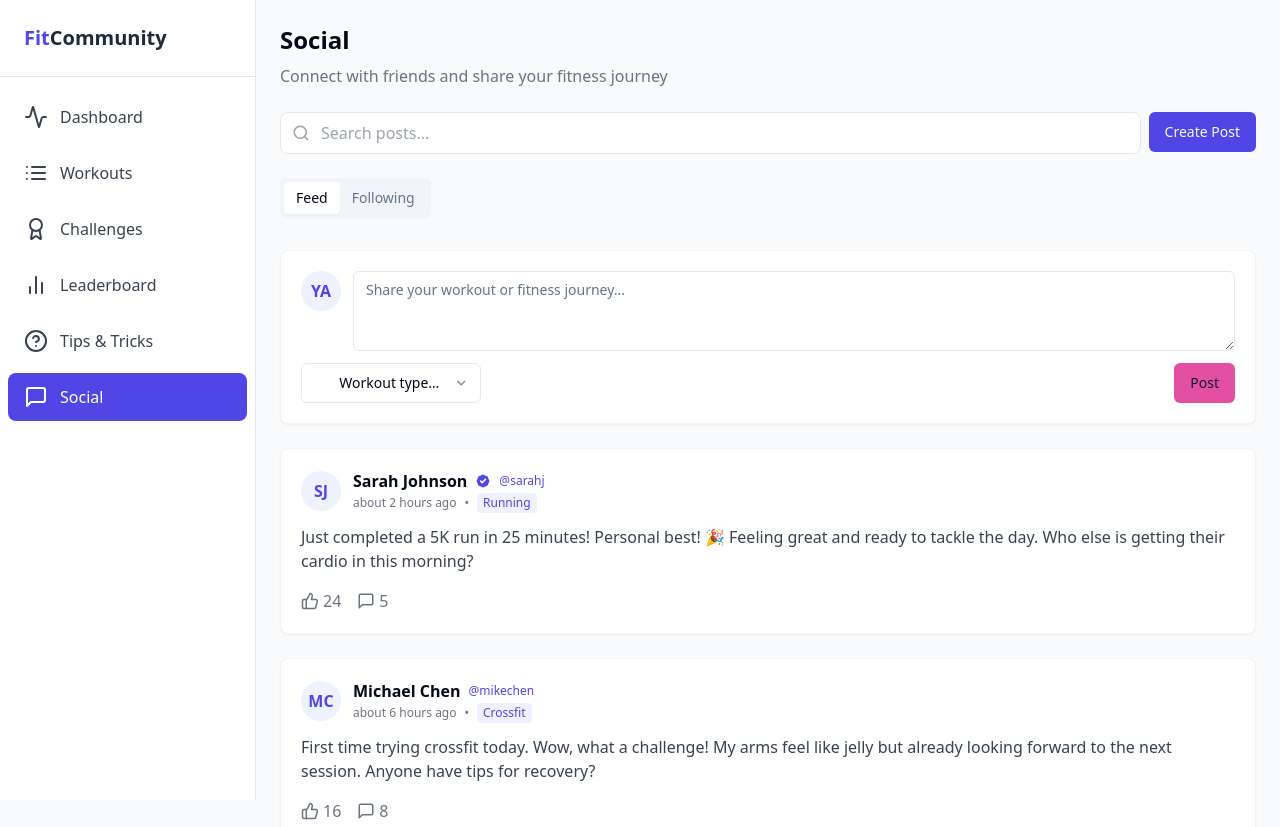
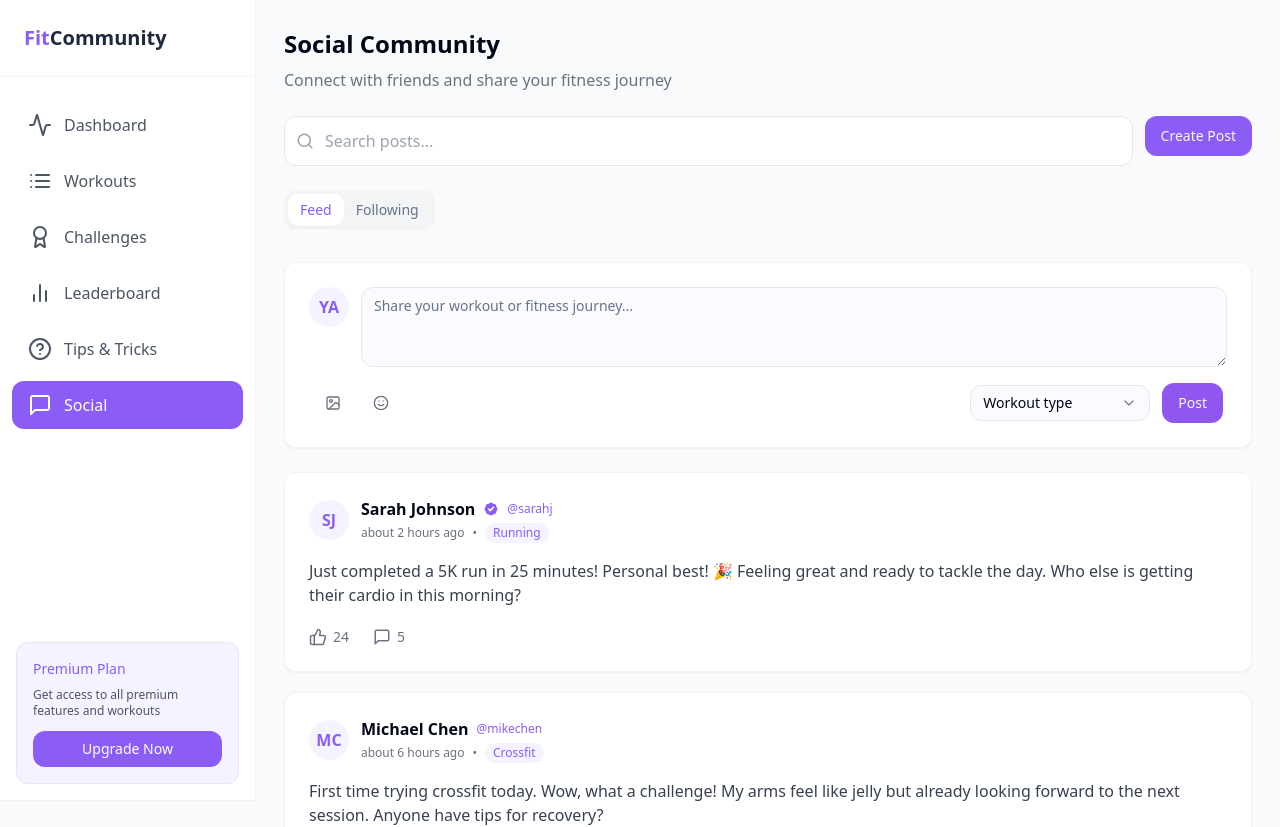
Before and after one commit to earlbryt/fitness-forge-community, a React (Vite) app: page /social in a window 1280 px wide. Shown: the top 827 px of the page. Built offline with nearby package versions, Linux system fonts and the light colour scheme.

Commit message:
Refactor: Apply design changes
Apply design changes to improve the aesthetics of the application.

```diff
--- a/src/components/layout/AppLayout.tsx
+++ b/src/components/layout/AppLayout.tsx
@@ -8,7 +8,7 @@ const AppLayout = () => {
   return (
     <div className="bg-gray-50 min-h-screen">
       <Sidebar />
-      <div className="lg:ml-64 p-4 md:p-6 pb-24 lg:pb-6">
+      <div className="lg:ml-64 p-5 md:p-7 pb-24 lg:pb-7 max-w-7xl">
         <Outlet />
       </div>
       <MobileNav />
--- a/src/components/layout/MobileNav.tsx
+++ b/src/components/layout/MobileNav.tsx
@@ -6,11 +6,11 @@ import { Activity, List, Award, BarChart2, MessageSquare } from 'lucide-react';
 const MobileNav = () => {
   return (
     <div className="mobile-only mobile-nav">
-      <MobileNavItem to="/" icon={<Activity size={24} />} label="Home" />
-      <MobileNavItem to="/workouts" icon={<List size={24} />} label="Workouts" />
-      <MobileNavItem to="/challenges" icon={<Award size={24} />} label="Challenges" />
-      <MobileNavItem to="/social" icon={<MessageSquare size={24} />} label="Social" />
-      <MobileNavItem to="/leaderboard" icon={<BarChart2 size={24} />} label="Leaderboard" />
+      <MobileNavItem to="/" icon={<Activity size={22} />} label="Home" />
+      <MobileNavItem to="/workouts" icon={<List size={22} />} label="Workouts" />
+      <MobileNavItem to="/challenges" icon={<Award size={22} />} label="Challenges" />
+      <MobileNavItem to="/social" icon={<MessageSquare size={22} />} label="Social" />
+      <MobileNavItem to="/leaderboard" icon={<BarChart2 size={22} />} label="Leaderboard" />
     </div>
   );
 };
@@ -30,7 +30,7 @@ const MobileNavItem = ({ to, icon, label }: MobileNavItemProps) => {
       }
     >
       {icon}
-      <span className="text-xs">{label}</span>
+      <span className="text-xs font-medium">{label}</span>
     </NavLink>
   );
 };
--- a/src/components/layout/Sidebar.tsx
+++ b/src/components/layout/Sidebar.tsx
@@ -5,13 +5,13 @@ import { Activity, List, Award, BarChart2, MessageSquare, HelpCircle } from 'luc
 
 const Sidebar = () => {
   return (
-    <div className="desktop-only bg-white border-r border-gray-200 w-64 flex flex-col h-screen fixed">
-      <div className="p-6 border-b border-gray-200">
+    <div className="desktop-only bg-white border-r border-gray-100 w-64 flex flex-col h-screen fixed shadow-sm">
+      <div className="p-6 border-b border-gray-100">
         <h1 className="text-xl font-bold text-brand-dark flex items-center">
           <span className="text-brand-primary">Fit</span>Community
         </h1>
       </div>
-      <nav className="flex-1 pt-4 px-2">
+      <nav className="flex-1 pt-6 px-3">
         <SidebarLink to="/" icon={<Activity />} label="Dashboard" />
         <SidebarLink to="/workouts" icon={<List />} label="Workouts" />
         <SidebarLink to="/challenges" icon={<Award />} label="Challenges" />
@@ -19,6 +19,14 @@ const Sidebar = () => {
         <SidebarLink to="/tips" icon={<HelpCircle />} label="Tips & Tricks" />
         <SidebarLink to="/social" icon={<MessageSquare />} label="Social" />
       </nav>
+
+      <div className="p-4 m-4 mt-auto rounded-xl bg-brand-light border border-brand-primary/10">
+        <div className="text-sm font-medium text-brand-primary mb-2">Premium Plan</div>
+        <p className="text-xs text-gray-600 mb-3">Get access to all premium features and workouts</p>
+        <button className="w-full bg-brand-primary hover:bg-brand-primary/90 text-white text-sm py-2 rounded-lg transition-colors">
+          Upgrade Now
+        </button>
+      </div>
     </div>
   );
 };
@@ -34,10 +42,10 @@ const SidebarLink = ({ to, icon, label }: SidebarLinkProps) => {
     <NavLink
       to={to}
       className={({ isActive }) =>
-        `flex items-center px-4 py-3 mb-2 rounded-lg transition-colors ${
+        `flex items-center px-4 py-3 mb-2 rounded-xl transition-colors ${
           isActive
             ? 'bg-brand-primary text-white font-medium'
-            : 'text-gray-700 hover:bg-gray-100'
+            : 'text-gray-600 hover:bg-brand-light hover:text-brand-primary'
         }`
       }
     >
--- a/src/index.css
+++ b/src/index.css
@@ -5,7 +5,7 @@
 
 @layer base {
   :root {
-    --background: 0 0% 100%;
+    --background: 250 100% 99%;
     --foreground: 222.2 84% 4.9%;
 
     --card: 0 0% 100%;
@@ -14,16 +14,16 @@
     --popover: 0 0% 100%;
     --popover-foreground: 222.2 84% 4.9%;
 
-    --primary: 246 80% 60%;
+    --primary: 262 83% 64%;
     --primary-foreground: 210 40% 98%;
 
-    --secondary: 326 73% 60%;
+    --secondary: 40 100% 60%;
     --secondary-foreground: 222.2 47.4% 11.2%;
 
     --muted: 210 40% 96.1%;
     --muted-foreground: 215.4 16.3% 46.9%;
 
-    --accent: 262 60% 63%;
+    --accent: 246 80% 60%;
     --accent-foreground: 222.2 47.4% 11.2%;
 
     --destructive: 0 84.2% 60.2%;
@@ -31,18 +31,18 @@
 
     --border: 214.3 31.8% 91.4%;
     --input: 214.3 31.8% 91.4%;
-    --ring: 246 80% 60%;
+    --ring: 262 83% 64%;
 
-    --radius: 0.5rem;
+    --radius: 0.75rem;
 
-    --sidebar-background: 246 80% 97%;
+    --sidebar-background: 250 100% 99%;
     --sidebar-foreground: 240 5.3% 26.1%;
-    --sidebar-primary: 246 80% 60%;
+    --sidebar-primary: 262 83% 64%;
     --sidebar-primary-foreground: 0 0% 98%;
     --sidebar-accent: 240 4.8% 95.9%;
     --sidebar-accent-foreground: 240 5.9% 10%;
     --sidebar-border: 246 80% 94%;
-    --sidebar-ring: 246 80% 60%;
+    --sidebar-ring: 262 83% 64%;
   }
 
   .dark {
@@ -55,16 +55,16 @@
     --popover: 222.2 84% 4.9%;
     --popover-foreground: 210 40% 98%;
 
-    --primary: 246 80% 60%;
+    --primary: 262 83% 64%;
     --primary-foreground: 222.2 47.4% 11.2%;
 
-    --secondary: 326 73% 60%;
+    --secondary: 40 100% 60%;
     --secondary-foreground: 210 40% 98%;
 
     --muted: 217.2 32.6% 17.5%;
     --muted-foreground: 215 20.2% 65.1%;
 
-    --accent: 262 60% 63%;
+    --accent: 246 80% 60%;
     --accent-foreground: 210 40% 98%;
 
     --destructive: 0 62.8% 30.6%;
@@ -72,16 +72,16 @@
 
     --border: 217.2 32.6% 17.5%;
     --input: 217.2 32.6% 17.5%;
-    --ring: 246 80% 60%;
+    --ring: 262 83% 64%;
 
     --sidebar-background: 222.2 84% 4.9%;
     --sidebar-foreground: 210 40% 98%;
-    --sidebar-primary: 246 80% 60%;
+    --sidebar-primary: 262 83% 64%;
     --sidebar-primary-foreground: 210 40% 98%;
     --sidebar-accent: 217.2 32.6% 17.5%;
     --sidebar-accent-foreground: 210 40% 98%;
     --sidebar-border: 217.2 32.6% 17.5%;
-    --sidebar-ring: 246 80% 60%;
+    --sidebar-ring: 262 83% 64%;
   }
 }
 
@@ -107,13 +107,14 @@
   @apply h-full bg-brand-primary rounded-full;
 }
 
+/* Card styling based on reference images */
 .stat-card {
-  @apply bg-white rounded-lg p-5 shadow-sm border border-gray-100 transition-all hover:shadow-md;
+  @apply bg-white rounded-xl p-6 shadow-sm border border-gray-100 transition-all hover:shadow-md;
 }
 
-/* Mobile navbar styling */
+/* Mobile navbar styling with updated colors */
 .mobile-nav {
-  @apply fixed bottom-0 left-0 right-0 bg-white border-t border-gray-200 flex justify-around items-center py-2 z-50;
+  @apply fixed bottom-0 left-0 right-0 bg-white border-t border-gray-200 flex justify-around items-center py-3 z-50 shadow-md;
 }
 
 .mobile-nav-item {
@@ -140,3 +141,30 @@
     @apply hidden;
   }
 }
+
+/* Modern Card Designs */
+.feature-card {
+  @apply p-6 bg-white rounded-xl shadow-sm border border-gray-100 relative overflow-hidden transition-all hover:shadow-md;
+}
+
+.feature-icon {
+  @apply w-12 h-12 flex items-center justify-center rounded-full mb-4;
+}
+
+/* Adding styling for action buttons */
+.action-btn {
+  @apply bg-brand-primary hover:bg-brand-primary/90 text-white font-medium rounded-lg px-5 py-2.5 transition-colors;
+}
+
+.action-btn-secondary {
+  @apply bg-brand-secondary hover:bg-brand-secondary/90 text-brand-dark font-medium rounded-lg px-5 py-2.5 transition-colors;
+}
+
+/* Adding fancy gradient backgrounds */
+.bg-gradient-primary {
+  @apply bg-gradient-to-br from-brand-primary to-accent;
+}
+
+.bg-gradient-secondary {
+  @apply bg-gradient-to-br from-brand-secondary to-brand-warning;
+}
--- a/src/pages/Social.tsx
+++ b/src/pages/Social.tsx
@@ -4,12 +4,12 @@ import { Button } from "@/components/ui/button";
 import { Tabs, TabsContent, TabsList, TabsTrigger } from "@/components/ui/tabs";
 import { Textarea } from "@/components/ui/textarea";
 import { Select, SelectContent, SelectGroup, SelectItem, SelectTrigger, SelectValue } from "@/components/ui/select";
-import { Search, ThumbsUp, MessageSquare } from 'lucide-react';
+import { Search, ThumbsUp, MessageSquare, Image, Smile } from 'lucide-react';
 
 const Social = () => {
   return (
     <div>
-      <h1 className="text-2xl font-bold mb-2">Social</h1>
+      <h1 className="text-2xl font-bold mb-2">Social Community</h1>
       <p className="text-gray-500 mb-6">Connect with friends and share your fitness journey</p>
 
       <div className="flex mb-6">
@@ -18,35 +18,44 @@ const Social = () => {
           <input
             type="text"
             placeholder="Search posts..."
-            className="w-full pl-10 pr-4 py-2 border border-gray-200 rounded-lg focus:outline-none focus:ring-2 focus:ring-brand-primary/30 focus:border-brand-primary"
+            className="w-full pl-10 pr-4 py-3 border border-gray-200 rounded-xl focus:outline-none focus:ring-2 focus:ring-brand-primary/30 focus:border-brand-primary"
           />
         </div>
-        <Button className="ml-2 bg-brand-primary hover:bg-brand-primary/90">
+        <Button className="ml-3 bg-brand-primary hover:bg-brand-primary/90 gap-2 rounded-xl">
           Create Post
         </Button>
       </div>
 
       <Tabs defaultValue="feed" className="mb-8">
-        <TabsList>
-          <TabsTrigger value="feed">Feed</TabsTrigger>
-          <TabsTrigger value="following">Following</TabsTrigger>
+        <TabsList className="bg-gray-100 p-1 rounded-lg">
+          <TabsTrigger value="feed" className="rounded-md data-[state=active]:bg-white data-[state=active]:text-brand-primary data-[state=active]:shadow-sm">Feed</TabsTrigger>
+          <TabsTrigger value="following" className="rounded-md data-[state=active]:bg-white data-[state=active]:text-brand-primary data-[state=active]:shadow-sm">Following</TabsTrigger>
         </TabsList>
 
         <TabsContent value="feed" className="pt-6">
-          <div className="bg-white p-5 rounded-lg border border-gray-100 shadow-sm mb-6">
-            <div className="flex items-start gap-3 mb-3">
+          <div className="bg-white p-6 rounded-xl border border-gray-100 shadow-sm mb-6">
+            <div className="flex items-start gap-3 mb-4">
               <div className="w-10 h-10 rounded-full bg-brand-light text-brand-primary flex items-center justify-center font-semibold">
                 YA
               </div>
               <Textarea
                 placeholder="Share your workout or fitness journey..."
-                className="flex-1"
+                className="flex-1 rounded-xl border-gray-200 focus:border-brand-primary focus:ring-brand-primary/20"
               />
             </div>
-            <div className="flex justify-between items-center">
+            <div className="flex justify-between items-center px-1">
+              <div className="flex gap-2">
+                <Button variant="ghost" size="sm" className="text-gray-500 hover:text-brand-primary rounded-lg">
+                  <Image size={18} />
+                </Button>
+                <Button variant="ghost" size="sm" className="text-gray-500 hover:text-brand-primary rounded-lg">
+                  <Smile size={18} />
+                </Button>
+              </div>
+              <div className="flex items-center gap-3">
                 <Select defaultValue="">
-                <SelectTrigger className="w-[180px]">
-                  <SelectValue placeholder="Workout type (optional)" />
+                  <SelectTrigger className="w-[180px] h-9 rounded-lg border-gray-200">
+                    <SelectValue placeholder="Workout type" />
                   </SelectTrigger>
                   <SelectContent>
                     <SelectGroup>
@@ -58,11 +67,12 @@ const Social = () => {
                     </SelectGroup>
                   </SelectContent>
                 </Select>
-              <Button variant="secondary">Post</Button>
+                <Button className="rounded-lg">Post</Button>
+              </div>
             </div>
           </div>
 
-          <div className="space-y-6">
+          <div className="space-y-5">
             <SocialPost
               user="Sarah Johnson"
               username="sarahj"
@@ -101,7 +111,7 @@ const Social = () => {
         </TabsContent>
 
         <TabsContent value="following" className="pt-6">
-          <div className="space-y-6">
+          <div className="space-y-5">
             <SocialPost
               user="David Kim"
               username="davekim"
@@ -147,8 +157,8 @@ const SocialPost = ({
   user, username, time, content, likes, comments, workout, initials, verified = false
 }: SocialPostProps) => {
   return (
-    <div className="bg-white p-5 rounded-lg border border-gray-100 shadow-sm">
-      <div className="flex justify-between items-start mb-3">
+    <div className="bg-white p-6 rounded-xl border border-gray-100 shadow-sm hover:shadow-md transition-shadow">
+      <div className="flex justify-between items-start mb-4">
         <div className="flex items-center gap-3">
           <div className="w-10 h-10 rounded-full bg-brand-light text-brand-primary flex items-center justify-center font-semibold">
             {initials}
@@ -161,14 +171,14 @@ const SocialPost = ({
                   <path fillRule="evenodd" d="M6.267 3.455a3.066 3.066 0 001.745-.723 3.066 3.066 0 013.976 0 3.066 3.066 0 001.745.723 3.066 3.066 0 012.812 2.812c.051.643.304 1.254.723 1.745a3.066 3.066 0 010 3.976 3.066 3.066 0 00-.723 1.745 3.066 3.066 0 01-2.812 2.812 3.066 3.066 0 00-1.745.723 3.066 3.066 0 01-3.976 0 3.066 3.066 0 00-1.745-.723 3.066 3.066 0 01-2.812-2.812 3.066 3.066 0 00-.723-1.745 3.066 3.066 0 010-3.976 3.066 3.066 0 00.723-1.745 3.066 3.066 0 012.812-2.812zm7.44 5.252a1 1 0 00-1.414-1.414L9 10.586 7.707 9.293a1 1 0 00-1.414 1.414l2 2a1 1 0 001.414 0l4-4z" clipRule="evenodd" />
                 </svg>
               )}
-              <span className="text-brand-primary text-xs">@{username}</span>
+              <span className="text-brand-primary text-xs font-medium">@{username}</span>
             </div>
-            <div className="flex items-center gap-2 text-xs text-gray-500">
+            <div className="flex items-center gap-2 text-xs text-gray-500 mt-0.5">
               <span>{time}</span>
               {workout && (
                 <>
                   <span>•</span>
-                  <span className="bg-brand-light text-brand-primary px-1.5 py-0.5 rounded">
+                  <span className="bg-brand-light text-brand-primary px-2 py-0.5 rounded-full text-xs font-medium">
                     {workout}
                   </span>
                 </>
@@ -178,16 +188,16 @@ const SocialPost = ({
         </div>
       </div>
 
-      <p className="text-gray-700 mb-4">{content}</p>
+      <p className="text-gray-700 mb-5">{content}</p>
 
-      <div className="flex gap-4">
-        <button className="flex items-center gap-1 text-gray-500 hover:text-brand-primary">
+      <div className="flex gap-6">
+        <button className="flex items-center gap-1.5 text-gray-500 hover:text-brand-primary">
           <ThumbsUp size={18} />
-          <span>{likes}</span>
+          <span className="text-sm font-medium">{likes}</span>
         </button>
-        <button className="flex items-center gap-1 text-gray-500 hover:text-brand-primary">
+        <button className="flex items-center gap-1.5 text-gray-500 hover:text-brand-primary">
           <MessageSquare size={18} />
-          <span>{comments}</span>
+          <span className="text-sm font-medium">{comments}</span>
         </button>
       </div>
     </div>
--- a/tailwind.config.ts
+++ b/tailwind.config.ts
@@ -63,12 +63,12 @@ export default {
 					border: 'hsl(var(--sidebar-border))',
 					ring: 'hsl(var(--sidebar-ring))'
 				},
-				// Custom brand colors
+				// Updated brand colors to match the design in the reference images
 				brand: {
-					primary: '#4F46E5', // Indigo
-					secondary: '#EC4899', // Pink
-					accent: '#8B5CF6', // Purple
-					light: '#EEF2FF', // Light background
+					primary: '#8B5CF6', // Purple
+					secondary: '#FFBB33', // Yellow/Gold
+					accent: '#4F46E5', // Indigo
+					light: '#F5F3FF', // Light purple background
 					dark: '#1E293B', // Dark background
 					success: '#10B981', // Green
 					warning: '#F59E0B', // Amber
```
Lines whose indentation alone changed are shown as unchanged.
